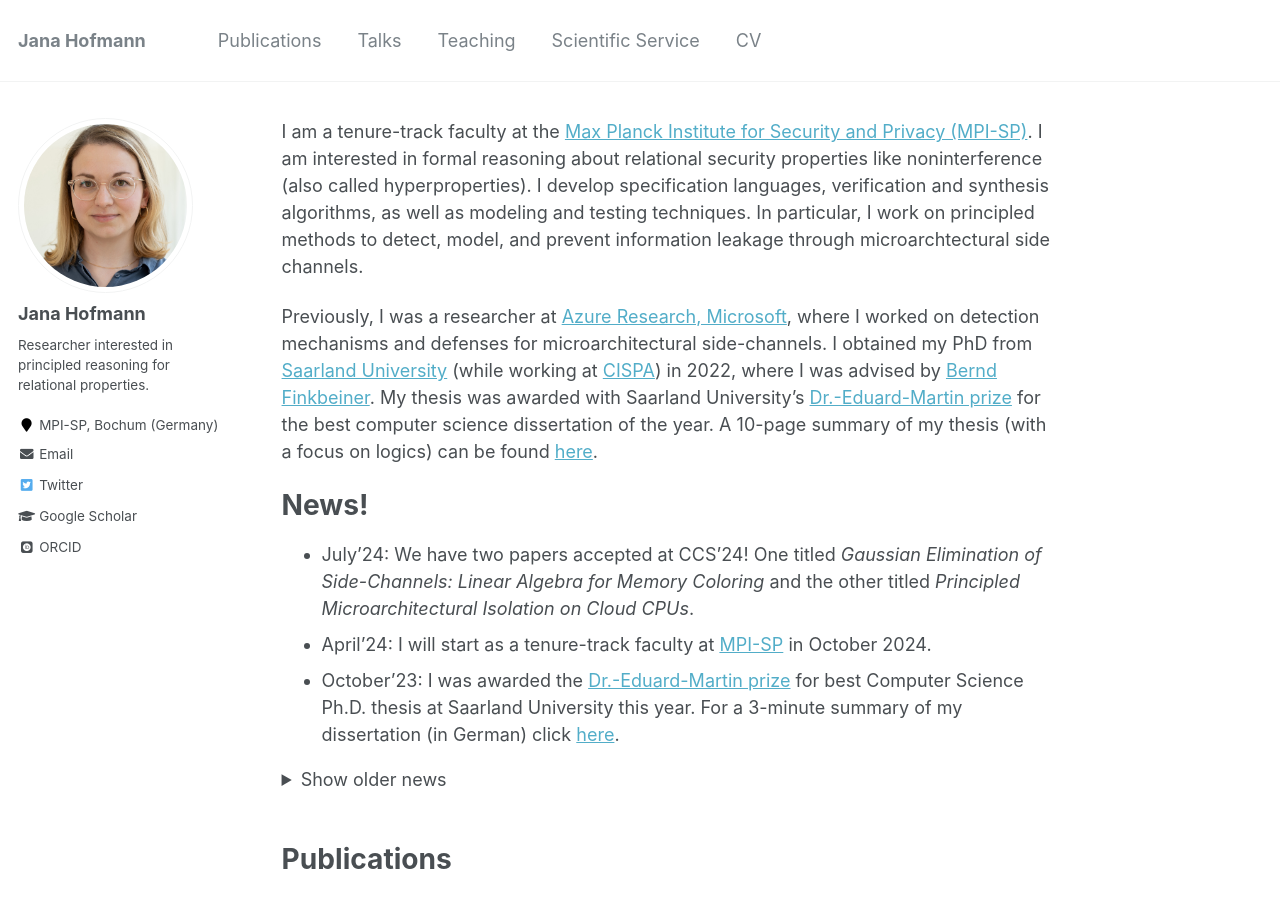
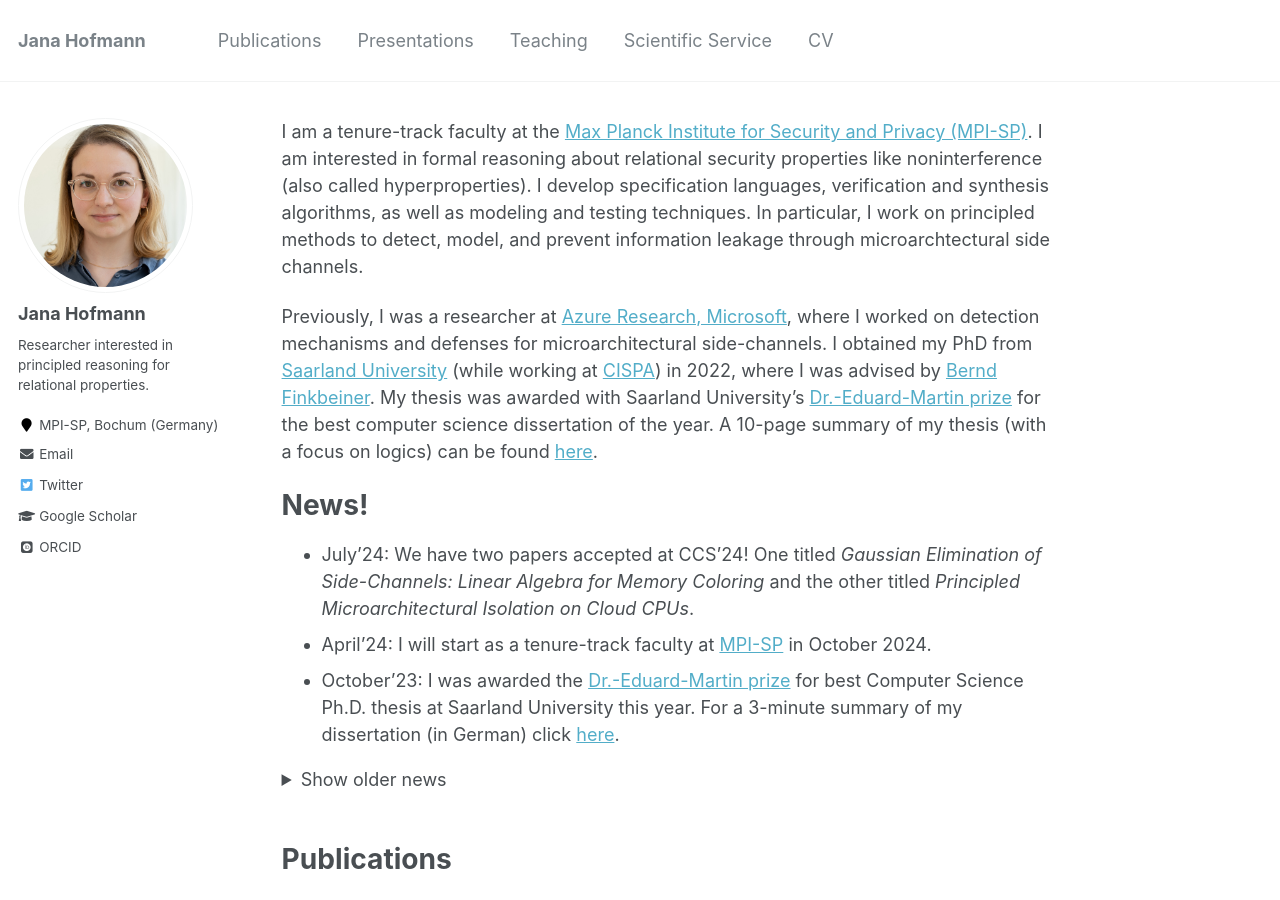
Before and after one commit to janahofmann/janahofmann.github.io, a Jekyll site: the page built from _pages/about.md, in a window 1280 px wide and 900 px high. Built offline with Jekyll 4.4.1, drawn with Linux system fonts in a browser that asks for light colours; emoji names are drawn with the system emoji font; some web fonts are replaced.

Commit message:
bug fixes

```diff
--- a/_data/navigation.yml
+++ b/_data/navigation.yml
@@ -3,8 +3,8 @@ main:
   - title: "Publications"
     url: /#publications
 
-  - title: "Talks"
-    url: /#talks
+  - title: "Presentations"
+    url: /#presentations
 
   - title: "Teaching"
     url: /#teaching
```
Also changed, not shown: 1 other file.
